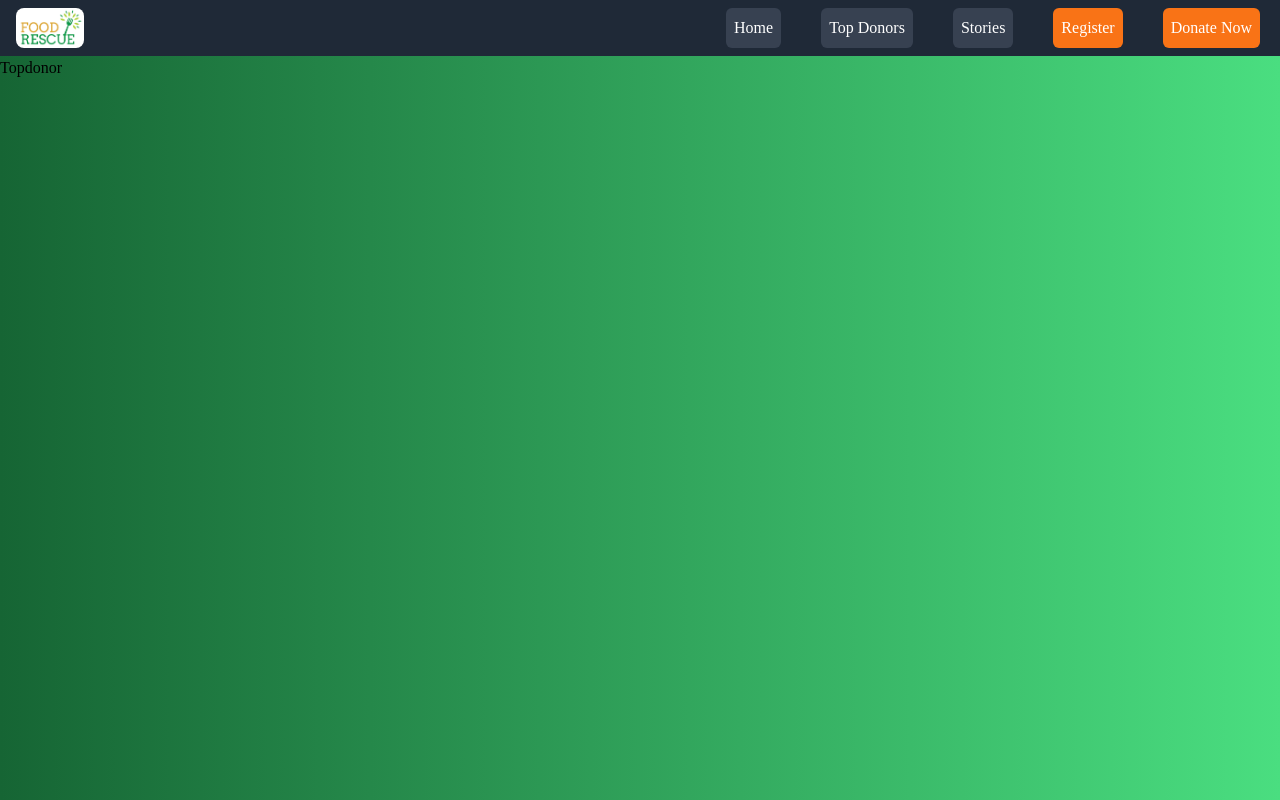
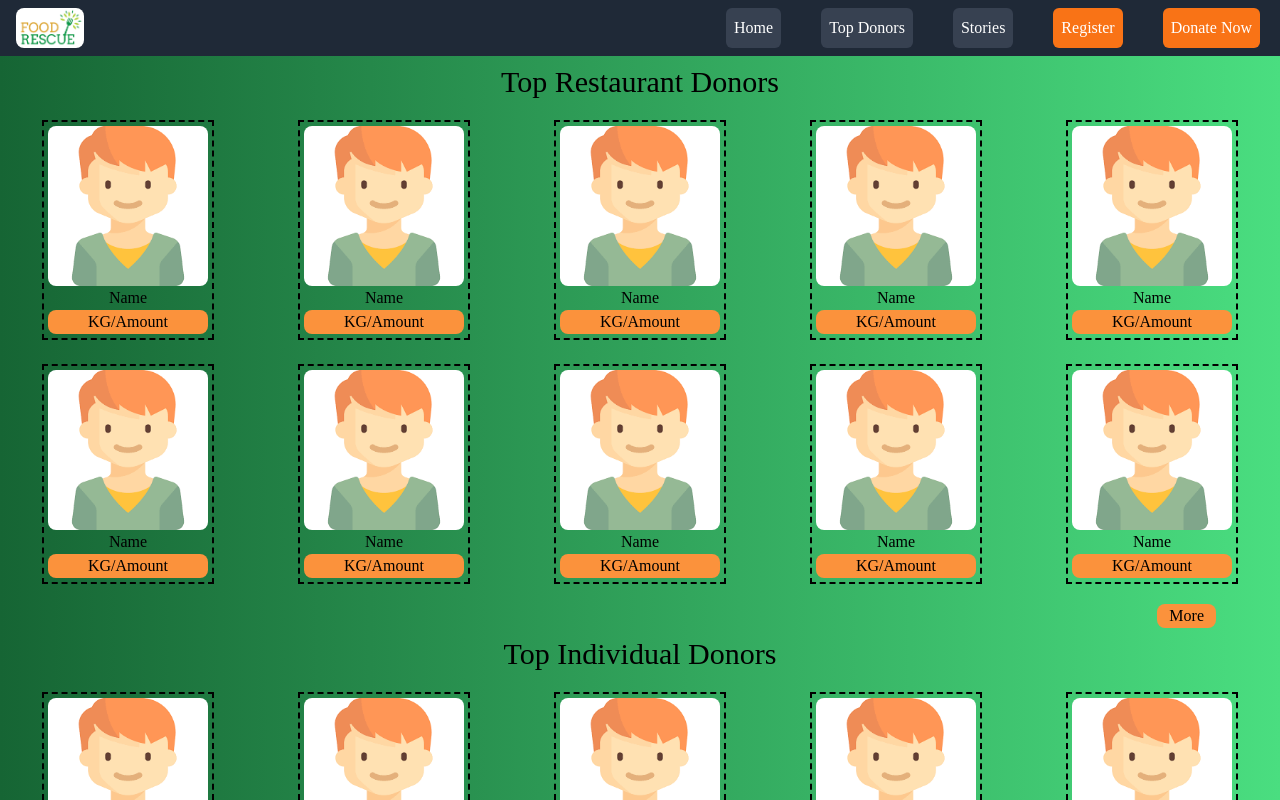
Before and after one commit to sh78ba/rescuefood, a React (Create React App) app in the folder frontend/rescuefood/: page /topdonors in a window 1280 px wide. Built offline with nearby package versions, Linux system fonts and the light colour scheme; a web font is replaced by a local one.

Commit message:
added donorcard && topdonors page

```diff
--- a/frontend/rescuefood/src/components/Topdonors.js
+++ b/frontend/rescuefood/src/components/Topdonors.js
@@ -1,8 +1,86 @@
 import React from 'react'
+import DonorCard from './cards/DonorCard'
 
 const Topdonors = () => {
   return (
-    <div>Topdonor</div>
+    <div>
+        <h1 className='text-3xl mt-2 text-center'>Top Restaurant Donors</h1>
+        <div className='justify-around flex py-2 flex-wrap'>
+
+        <div>
+        <DonorCard/>
+        </div>
+        <div>
+        <DonorCard/>
+        </div>
+        <div>
+        <DonorCard/>
+        </div>
+        <div>
+        <DonorCard/>
+        </div>
+        <div>
+        <DonorCard/>
+        </div>
+        <div>
+        <DonorCard/>
+        </div>
+        <div>
+        <DonorCard/>
+        </div>
+        <div>
+        <DonorCard/>
+        </div>
+        <div>
+        <DonorCard/>
+        </div>
+        <div>
+        <DonorCard/>
+        </div>
+    </div>
+   <div className='text-right'>
+   <button className='mr-16 bg-orange-400 px-3 rounded-lg'>More</button>
+   </div>
+
+    <h1 className='text-3xl mt-2 text-center'>Top Individual Donors</h1>
+        <div className='justify-around flex py-2 flex-wrap'>
+
+        <div>
+        <DonorCard/>
+        </div>
+        <div>
+        <DonorCard/>
+        </div>
+        <div>
+        <DonorCard/>
+        </div>
+        <div>
+        <DonorCard/>
+        </div>
+        <div>
+        <DonorCard/>
+        </div>
+        <div>
+        <DonorCard/>
+        </div>
+        <div>
+        <DonorCard/>
+        </div>
+        <div>
+        <DonorCard/>
+        </div>
+        <div>
+        <DonorCard/>
+        </div>
+        <div>
+        <DonorCard/>
+        </div>
+    </div>
+    <div className='text-right'>
+   <button className='mr-16 bg-orange-400 px-3 rounded-lg'>More</button>
+   </div>
+
+    </div>
   )
 }
 
--- /dev/null
+++ b/frontend/rescuefood/src/components/cards/DonorCard.js
@@ -0,0 +1,15 @@
+import React from 'react'
+import profilepic from "../images/profilepic.png"
+
+const DonorCard = () => {
+  return (
+    <div className='border-2 border-black border-dashed inline-block p-1 content-center text-center mx-10 my-3'>
+        <img className="w-40 rounded-lg" src={profilepic} alt='image'>
+        </img>
+        <h1>Name</h1>
+        <h1 className='bg-orange-400 rounded-lg'>KG/Amount</h1>
+        </div>
+  )
+}
+
+export default DonorCard
```
Also changed, not shown: frontend/rescuefood/src/components/images/profilepic.png (added).
